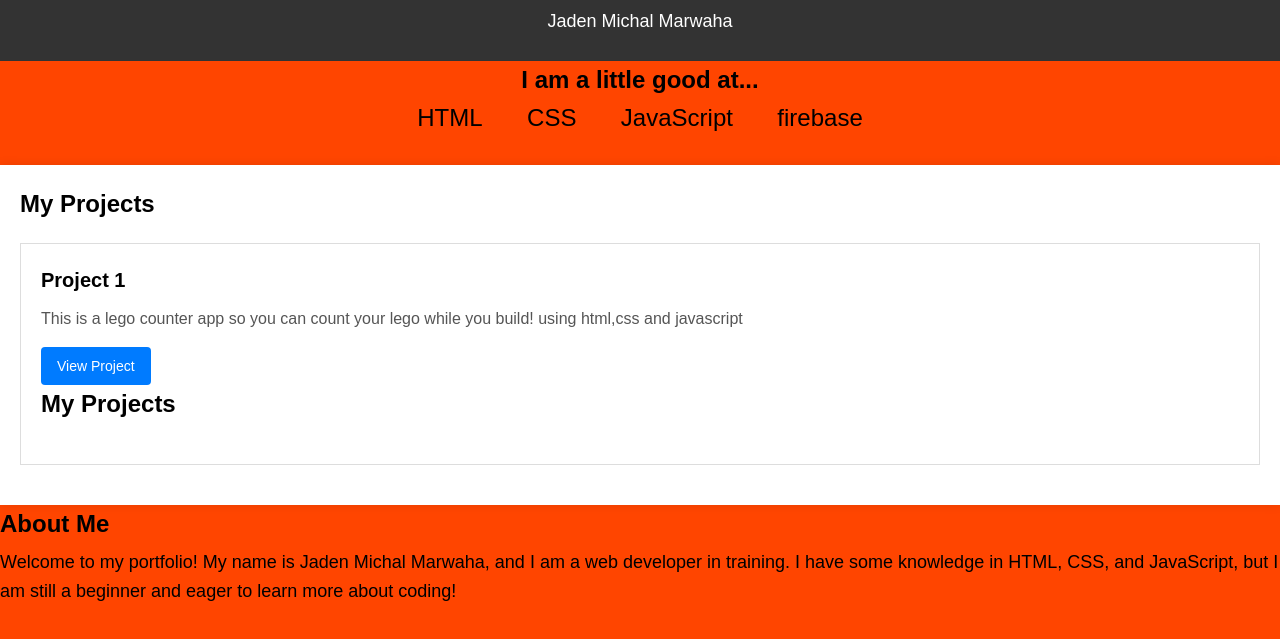
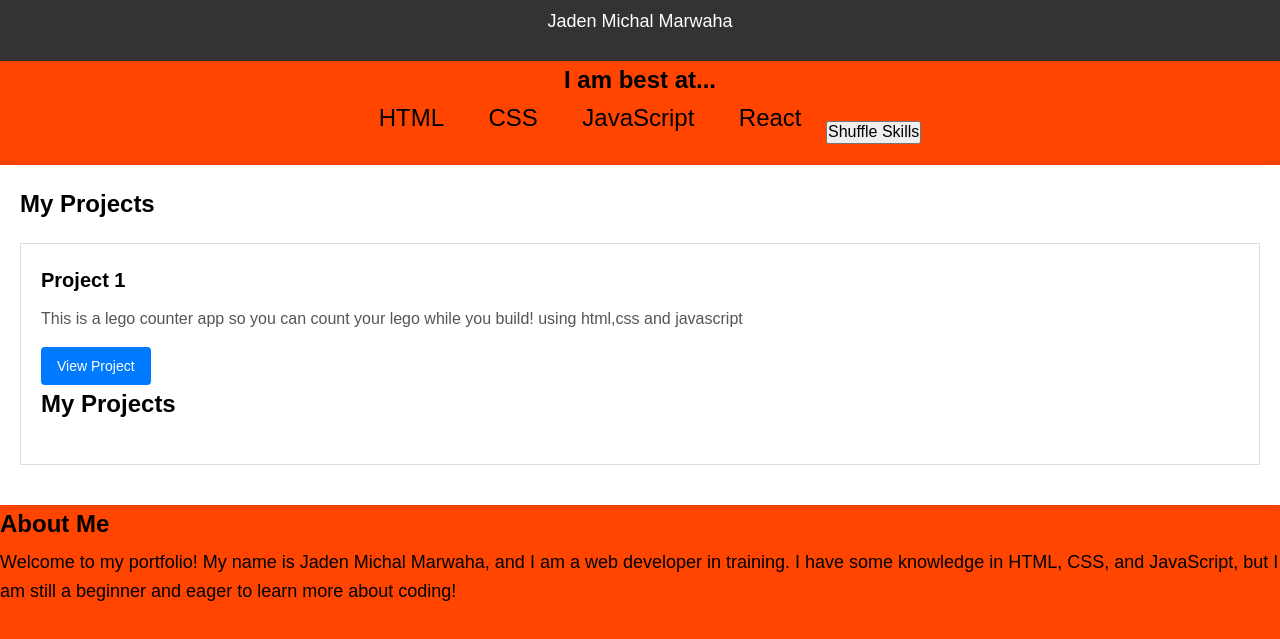
Before and after one commit to jadenmarwha/Jaden-michal-marwha.github.io, a website built with Vite: page index.html in a window 1280 px wide. Shown: the part 105-744 px from the top of the page. Built offline with nearby package versions, Linux system fonts and the light colour scheme.

Commit message:
Update index.html

```diff
--- a/index.html
+++ b/index.html
@@ -12,16 +12,21 @@
         <p>Jaden Michal Marwaha</p>
     </header>
     <main>
+        <!-- ... Previous HTML ... -->
+
 <section class="moving-text">
-            <h2>I am a little good at...</h2>
+    <h2>I am best at...</h2>
     <div id="text-container">
         <div class="text-item">HTML</div>
         <div class="text-item">CSS</div>
         <div class="text-item">JavaScript</div>
-                <div class="text-item">firebase</div>
+        <div class="text-item">React</div>
         <!-- Add more skills here -->
     </div>
+    <button id="shuffle-button">Shuffle Skills</button>
 </section>
+
+<!-- ... Previous HTML ... -->
 
         <section class="projects">
             <h2>My Projects</h2>
```
Lines whose indentation alone changed are shown as unchanged.
